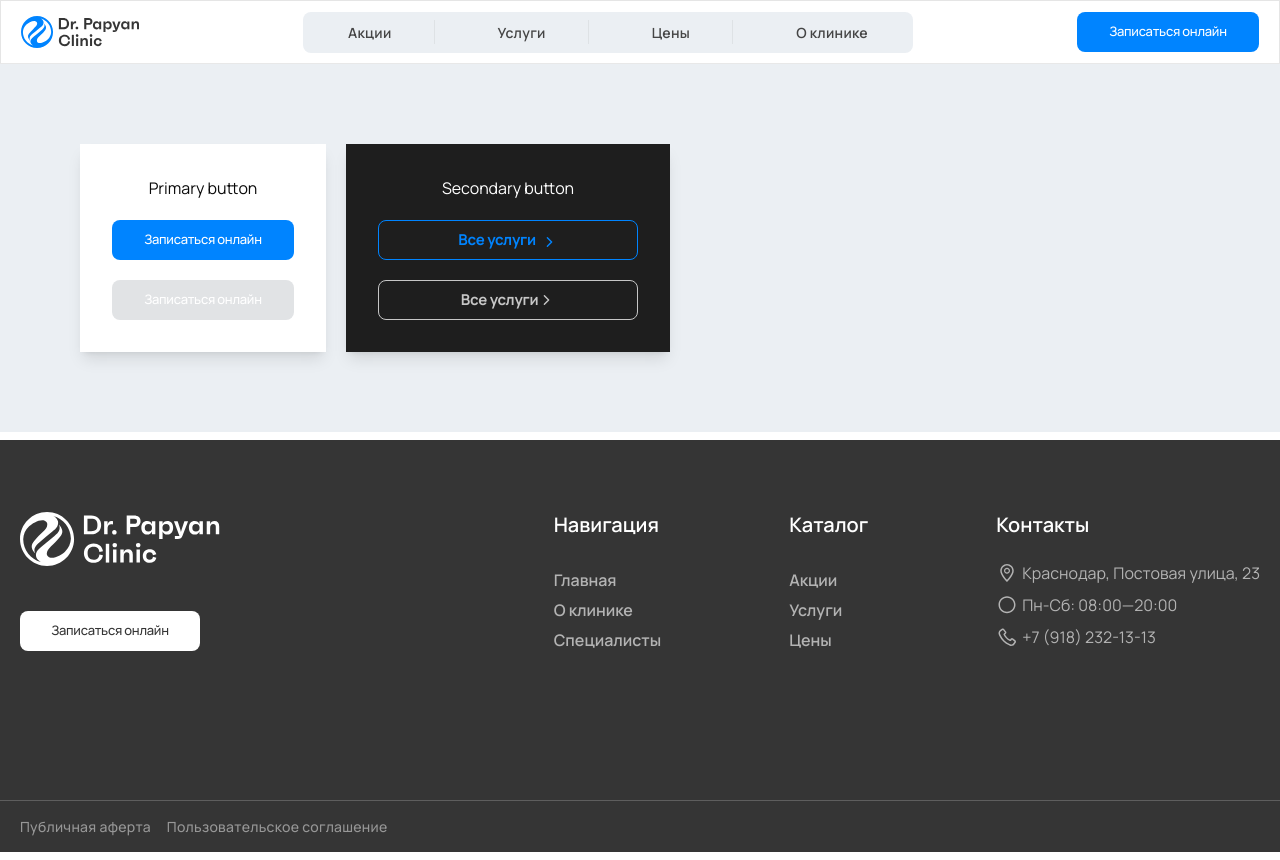
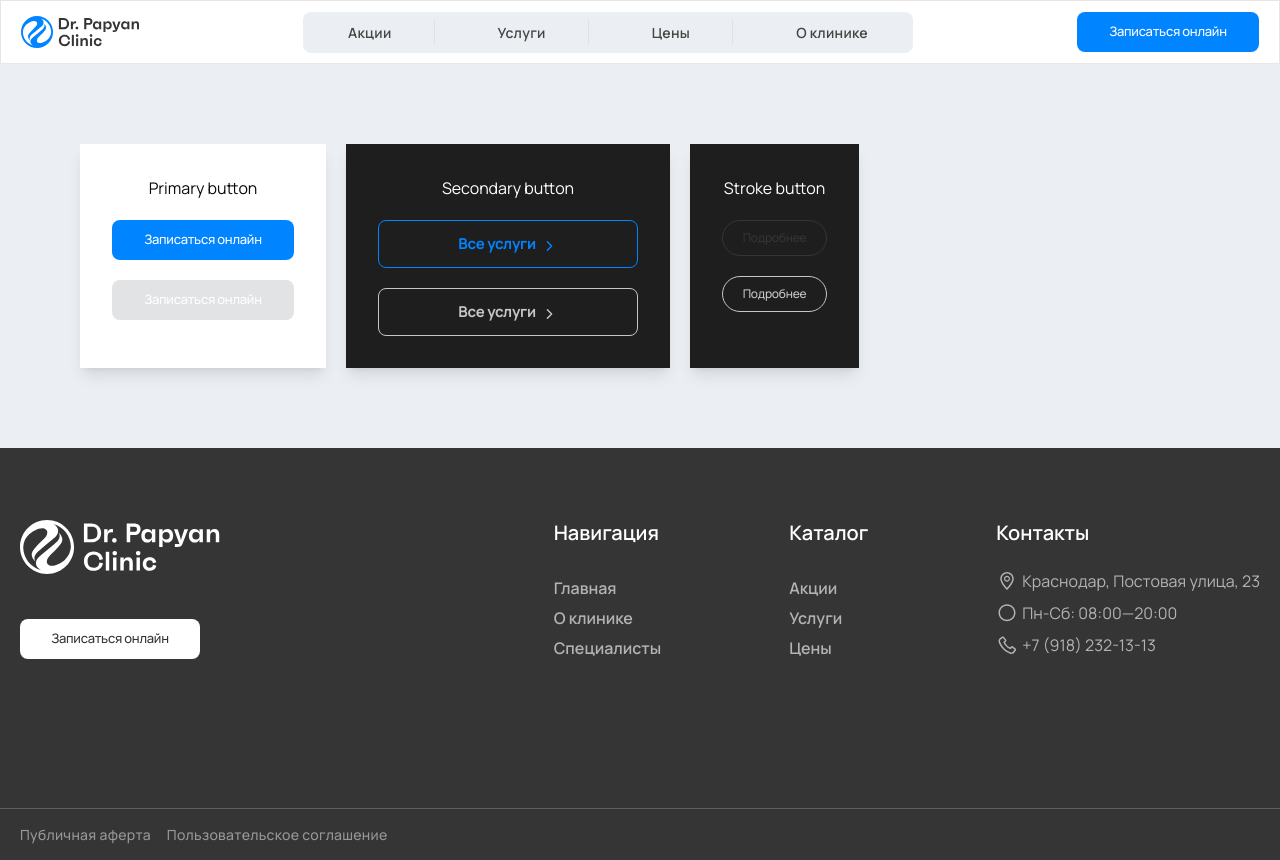
Before and after one commit to Vadim4ick/papyan, a Next.js app: page / in a window 1280 px wide. Built offline with nearby package versions, Linux system fonts and the light colour scheme.

Commit message:
UI: Stroke button

```diff
--- a/src/app/page.tsx
+++ b/src/app/page.tsx
@@ -6,20 +6,31 @@ export default function Home() {
     <div className="h-full flex gap-5 p-20 bg-[#EBEFF3]">
       <div className="flex flex-col bg-white items-center p-8 gap-5 min-w-fit shadow-lg">
         <h1>Primary button</h1>
-        <Button variant="default" size="default">
+        <Button variant="default" >
           Записаться онлайн
         </Button>
-        <Button variant="default" size="default" disabled>
+        <Button variant="default" disabled>
           Записаться онлайн
         </Button>
       </div>
+
       <div className="flex flex-col bg-[#1E1E1E] items-center p-8 gap-5 min-w-fit shadow-lg">
         <h1 className="text-white">Secondary button</h1>
-        <Button variant="secondary" size="default">
+        <Button variant="secondary">
           Все услуги <span className="ms-[5px] mt-[3px]"><ChevronRight width={17} /></span>
         </Button>
-        <Button variant="secondary" size="default" disabled>
-          Все услуги <ChevronRight width={17} />
+        <Button variant="secondary"  disabled>
+          Все услуги <span className="ms-[5px] mt-[3px]"><ChevronRight width={17} /></span>
+        </Button>
+      </div>
+
+      <div className="flex flex-col bg-[#1E1E1E] items-center p-8 gap-5 min-w-fit shadow-lg">
+        <h1 className="text-white">Stroke button</h1>
+        <Button variant="stroke">
+          Подробнее
+        </Button>
+        <Button variant="stroke"  disabled>
+          Подробнее
         </Button>
       </div>
     </div>
--- a/src/components/ui/button.tsx
+++ b/src/components/ui/button.tsx
@@ -25,19 +25,25 @@ const buttonVariants = cva(
           border border-primary border-[1px] rounded-[8px]
           transition-all duration-300 ease-out
           hover:opacity-100 hover:bg-primary hover:text-secondary
-          active:bg-primary active:opacity-100 active:text-[13px] active:delay-[10ms] active:delay-[0ms]
+          active:bg-primary active:opacity-100 active:text-[13px]
           disabled:border-[#C6C6C6] disabled:bg-transparent disabled:text-[#C6C6C6]
         `,
-        // остальные варианты остаются неизменными
-        destructive:
-          "bg-destructive text-destructive-foreground hover:bg-destructive/90",
+        stroke: `
+          h-[36px] w-[105px]
+          text-[#353535] text-[12px]
+          bg-transparent border border-[#353535] rounded-full
+          transition-all duration-300 ease-out
+          hover:bg-primary hover:text-secondary
+          active:delay-[100ms] active:duration-[300ms] active:text-[11px]
+          disabled:border-[#C6C6C6] disabled:bg-transparent disabled:text-[#C6C6C6]
+        `,
         outline:
           "border border-input bg-background hover:bg-accent hover:text-accent-foreground",
         ghost: "hover:bg-accent hover:text-accent-foreground",
         link: "text-primary underline-offset-4 hover:underline",
       },
       size: {
-        default: "h-10 px-4 py-2",
+        default: "",
         sm: "h-9 rounded-md px-3",
         lg: "h-11 rounded-md px-8",
         icon: "h-10 w-10",
```
